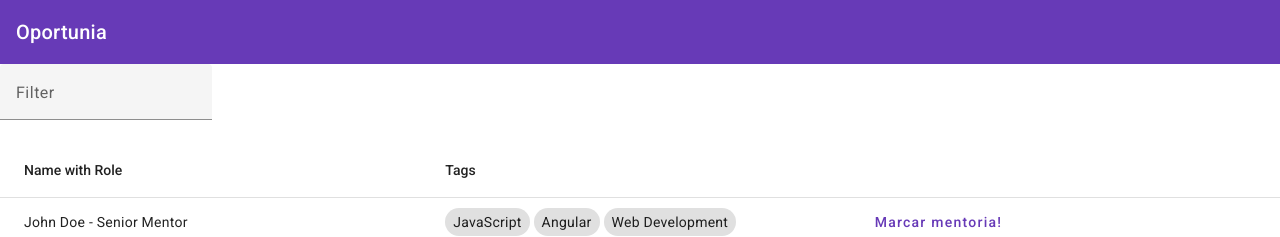
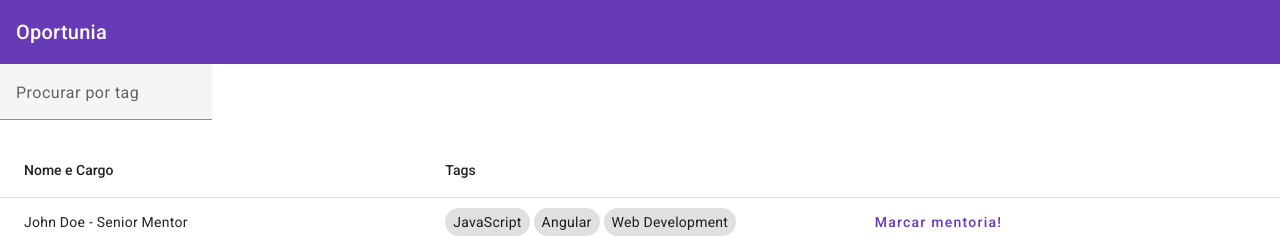
Before and after one commit to ofelipedidio/es-front-end, an Angular app in the folder oportunia-frontend/: page /mentores in a window 1280 px wide. Shown: the top 237 px of the page. Built offline with nearby package versions, Linux system fonts and the light colour scheme.

Commit message:
fix:ajustar titulos

```diff
--- a/oportunia-frontend/src/app/mentores/mentores/mentores.component.html
+++ b/oportunia-frontend/src/app/mentores/mentores/mentores.component.html
@@ -1,5 +1,5 @@
 <mat-form-field>
-  <mat-label>Filter</mat-label>
+  <mat-label>Procurar por tag</mat-label>
   <input
     matInput
     (keyup)="applyFilter($event)"
@@ -11,7 +11,7 @@
 <mat-table [dataSource]="dataSource" matSort>
   <ng-container matColumnDef="nameRole">
     <mat-header-cell *matHeaderCellDef mat-sort-header>
-      Name with Role
+      Nome e Cargo
     </mat-header-cell>
     <mat-cell *matCellDef="let mentor">
       {{ mentor.name }} - {{ mentor.role }}
```
